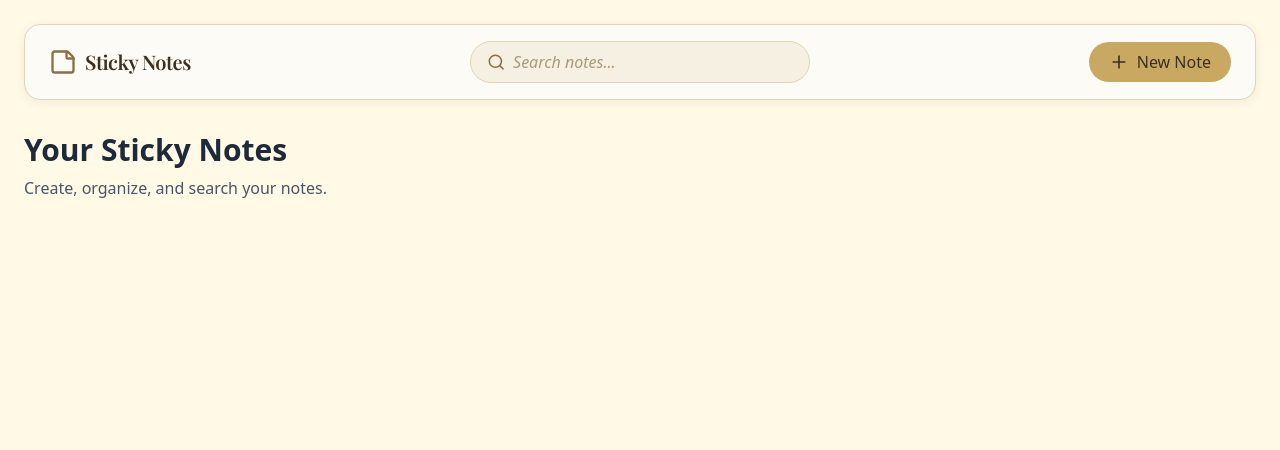
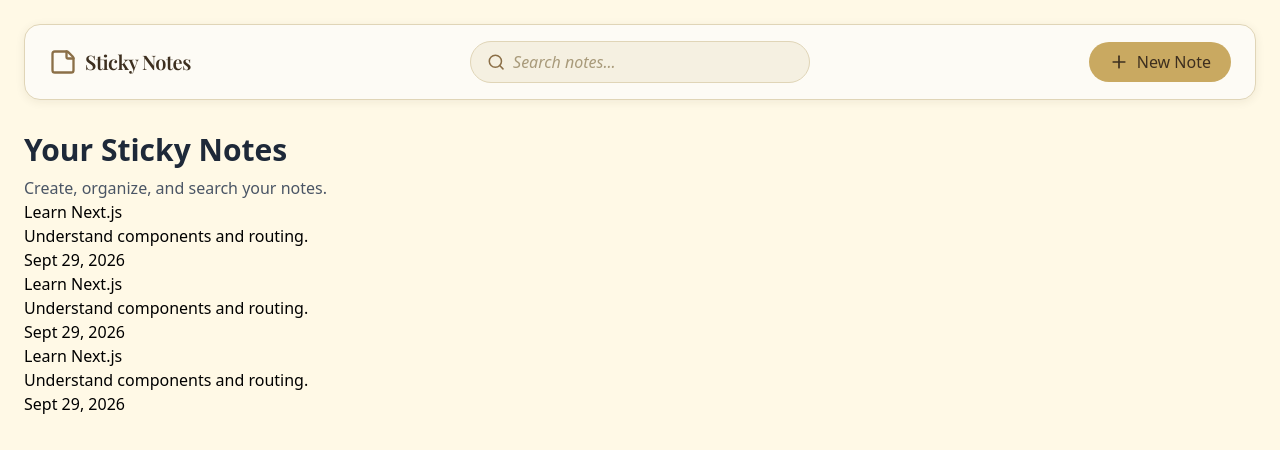
Before and after one commit to Rohitxcode/Sticky-notes, a Next.js app: page / in a window 1280 px wide. Shown: the top 450 px of the page. Built offline with nearby package versions, Linux system fonts and the light colour scheme.

Commit message:
grid updation

```diff
--- a/app/page.tsx
+++ b/app/page.tsx
@@ -1,5 +1,5 @@
 import Navbar from "@/components/Navbar";
-
+import NotesGrid from "@/components/NotesGrid";
 export default function Home() {
   return (
     <main className="min-h-screen bg-[#FFF9E6] p-6">
@@ -16,6 +16,7 @@
           </p>
 
           {/* Notes Grid will go here in the next step */}
+          <NotesGrid />
         </section>
       </div>
     </main>
--- a/components/NoteCard.tsx
+++ b/components/NoteCard.tsx
@@ -0,0 +1,13 @@
+export default function NoteCard() {
+  return (
+    <div>
+      <h2>Learn Next.js</h2>
+
+      <p>
+        Understand components and routing.
+      </p>
+
+      <span>Sept 29, 2026</span>
+    </div>
+  );
+}
--- a/components/NotesGrid.tsx
+++ b/components/NotesGrid.tsx
@@ -0,0 +1,11 @@
+import NoteCard from "./NoteCard";
+
+export default function NotesGrid() {
+  return (
+    <div>
+      <NoteCard />
+      <NoteCard />
+      <NoteCard />
+    </div>
+  );
+}
```
